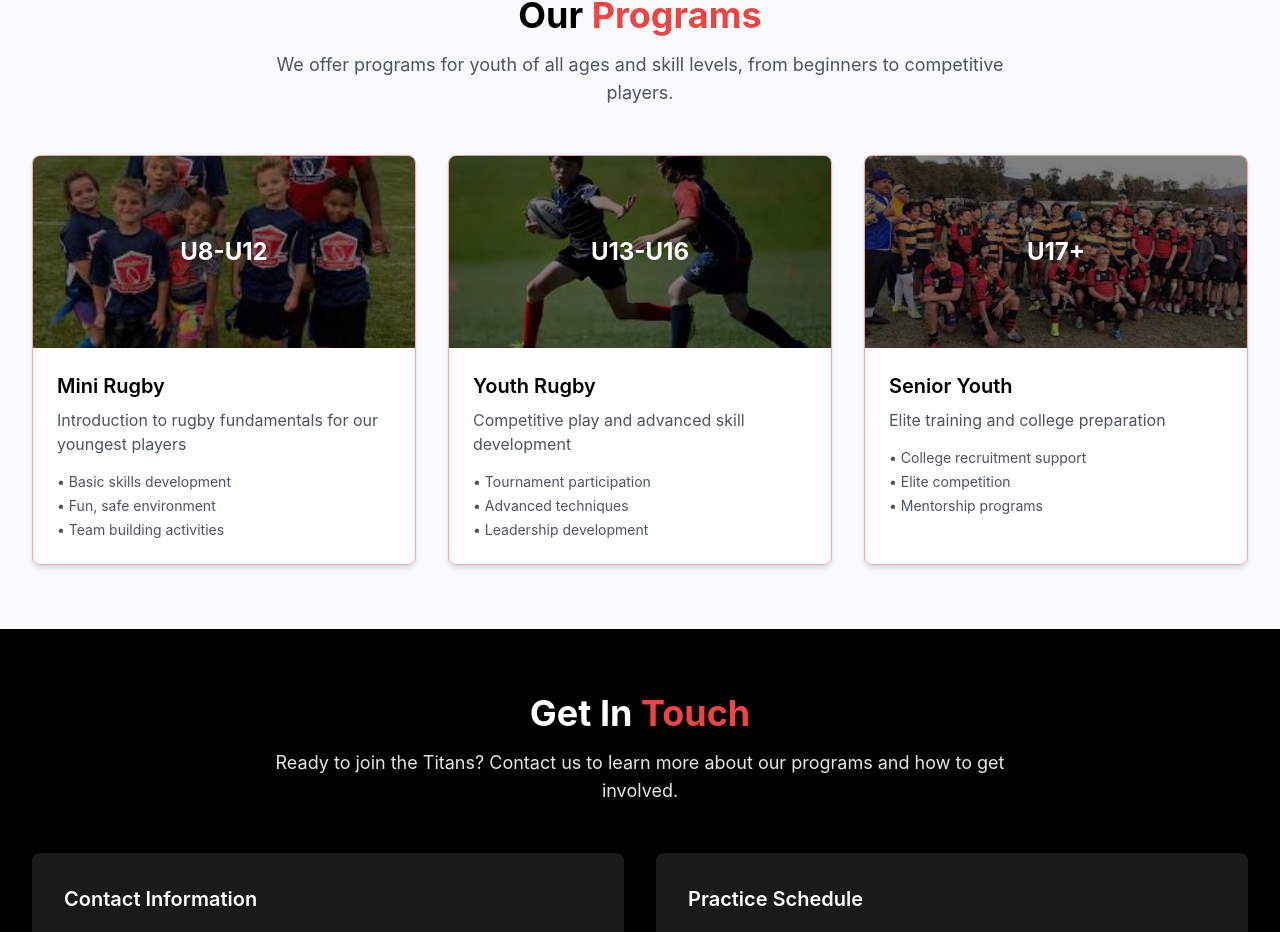
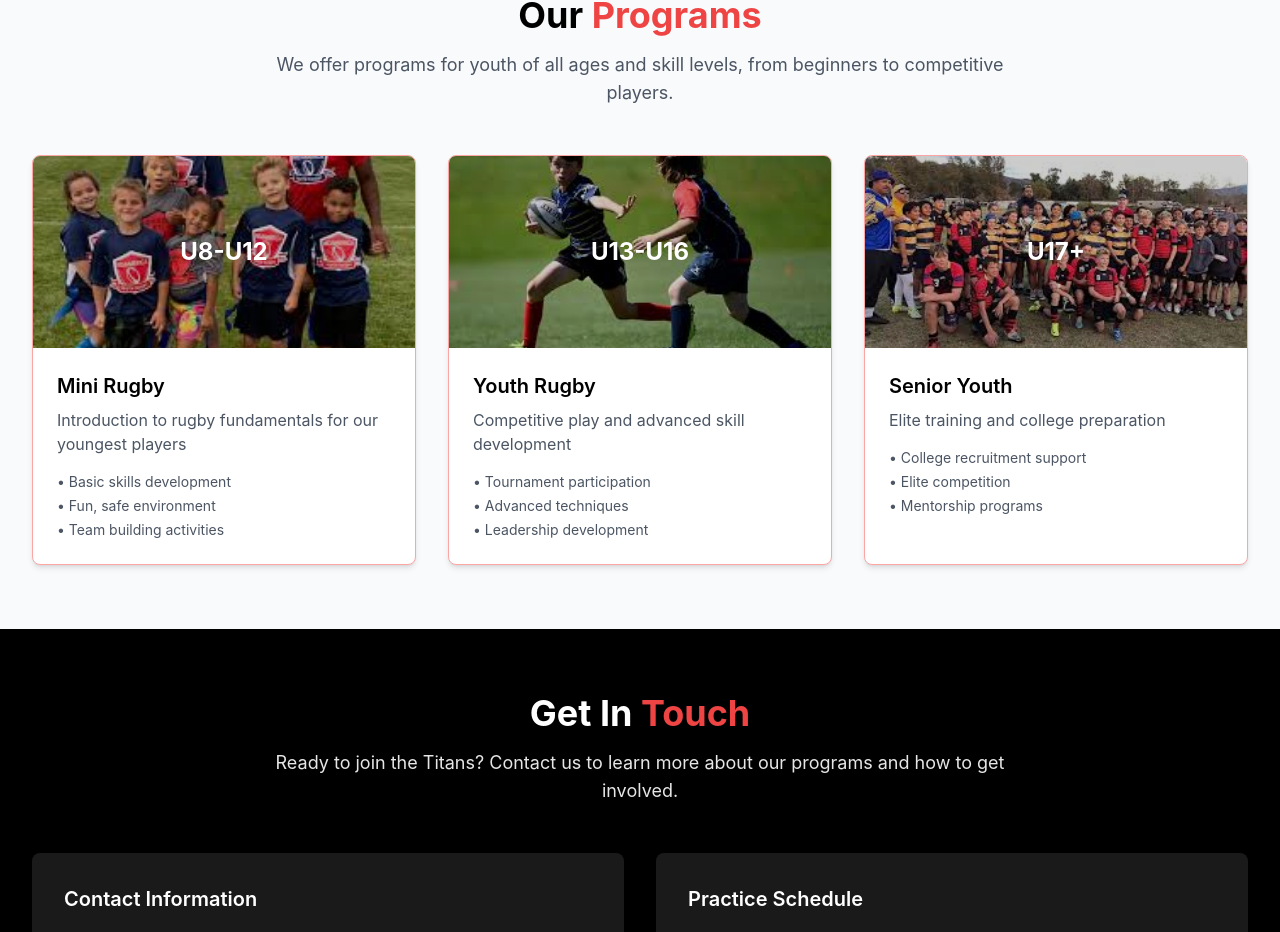
Before and after one commit to mummysboy/TRC, a React (Create React App) app: page / in a window 1280 px wide. Shown: the part 1223-2155 px from the top of the page. Built offline with nearby package versions, Linux system fonts and the light colour scheme.

Commit message:
Fix image display in Our Programs section - reduce overlay opacity and add cache busting

```diff
--- a/src/App.tsx
+++ b/src/App.tsx
@@ -358,10 +358,10 @@ function App() {
               <div
                 className="h-48 bg-cover bg-center bg-no-repeat flex items-center justify-center relative"
                 style={{
-                  backgroundImage: 'url(/rugby2.jpeg)',
+                  backgroundImage: 'url(/rugby2.jpeg?v=1)',
                 }}
               >
-                <div className="absolute inset-0 bg-black bg-opacity-50"></div>
+                <div className="absolute inset-0 bg-black bg-opacity-20"></div>
                 <span className="text-white text-2xl font-bold relative z-10">
                   U8-U12
                 </span>
@@ -385,10 +385,10 @@ function App() {
               <div
                 className="h-48 bg-cover bg-center bg-no-repeat flex items-center justify-center relative"
                 style={{
-                  backgroundImage: 'url(/rugby1.jpeg)',
+                  backgroundImage: 'url(/rugby1.jpeg?v=2)',
                 }}
               >
-                <div className="absolute inset-0 bg-black bg-opacity-50"></div>
+                <div className="absolute inset-0 bg-black bg-opacity-20"></div>
                 <span className="text-white text-2xl font-bold relative z-10">
                   U13-U16
                 </span>
@@ -415,7 +415,7 @@ function App() {
                   backgroundImage: 'url(/rugby3.jpeg)',
                 }}
               >
-                <div className="absolute inset-0 bg-black bg-opacity-50"></div>
+                <div className="absolute inset-0 bg-black bg-opacity-20"></div>
                 <span className="text-white text-2xl font-bold relative z-10">
                   U17+
                 </span>
```
